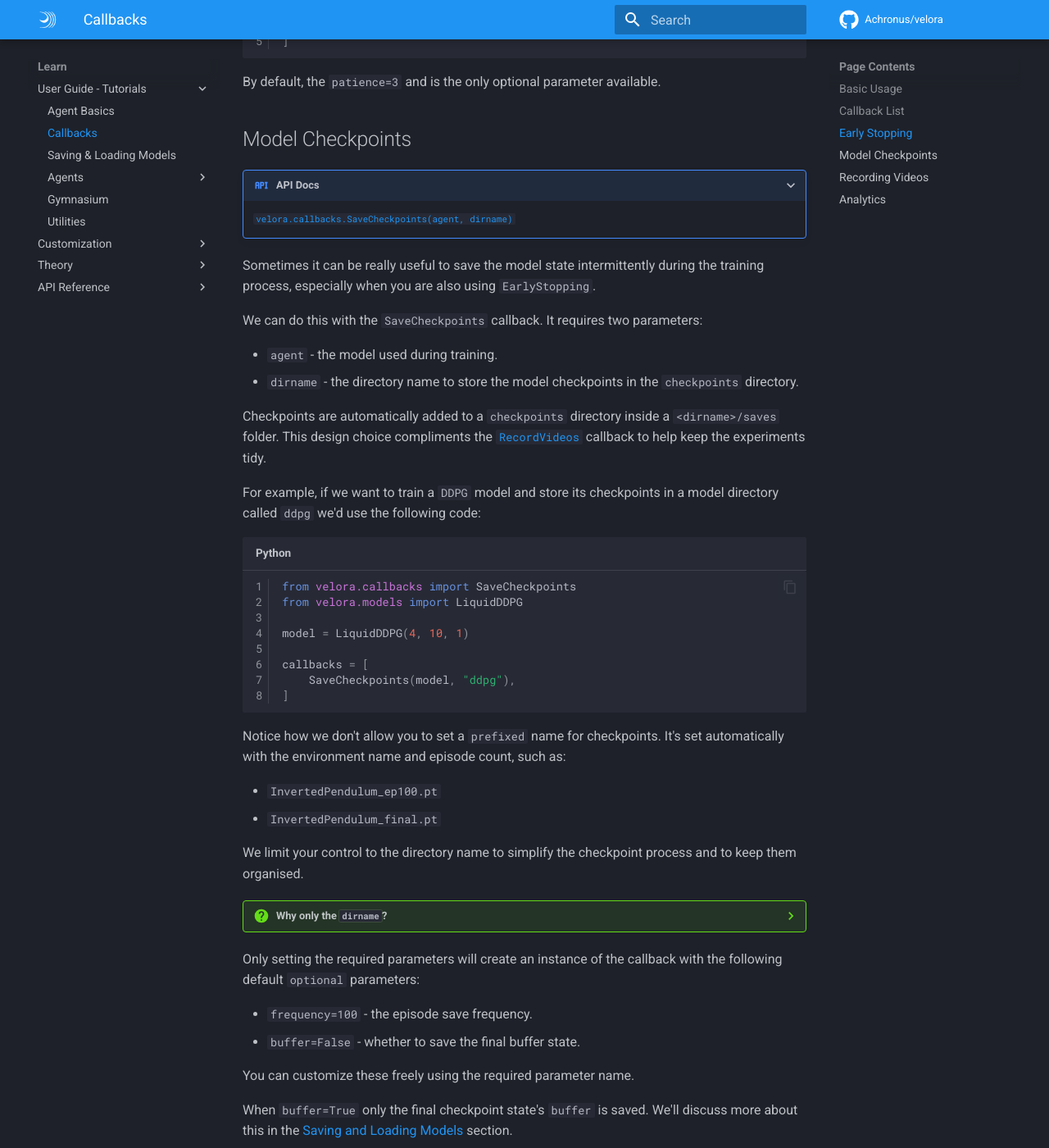
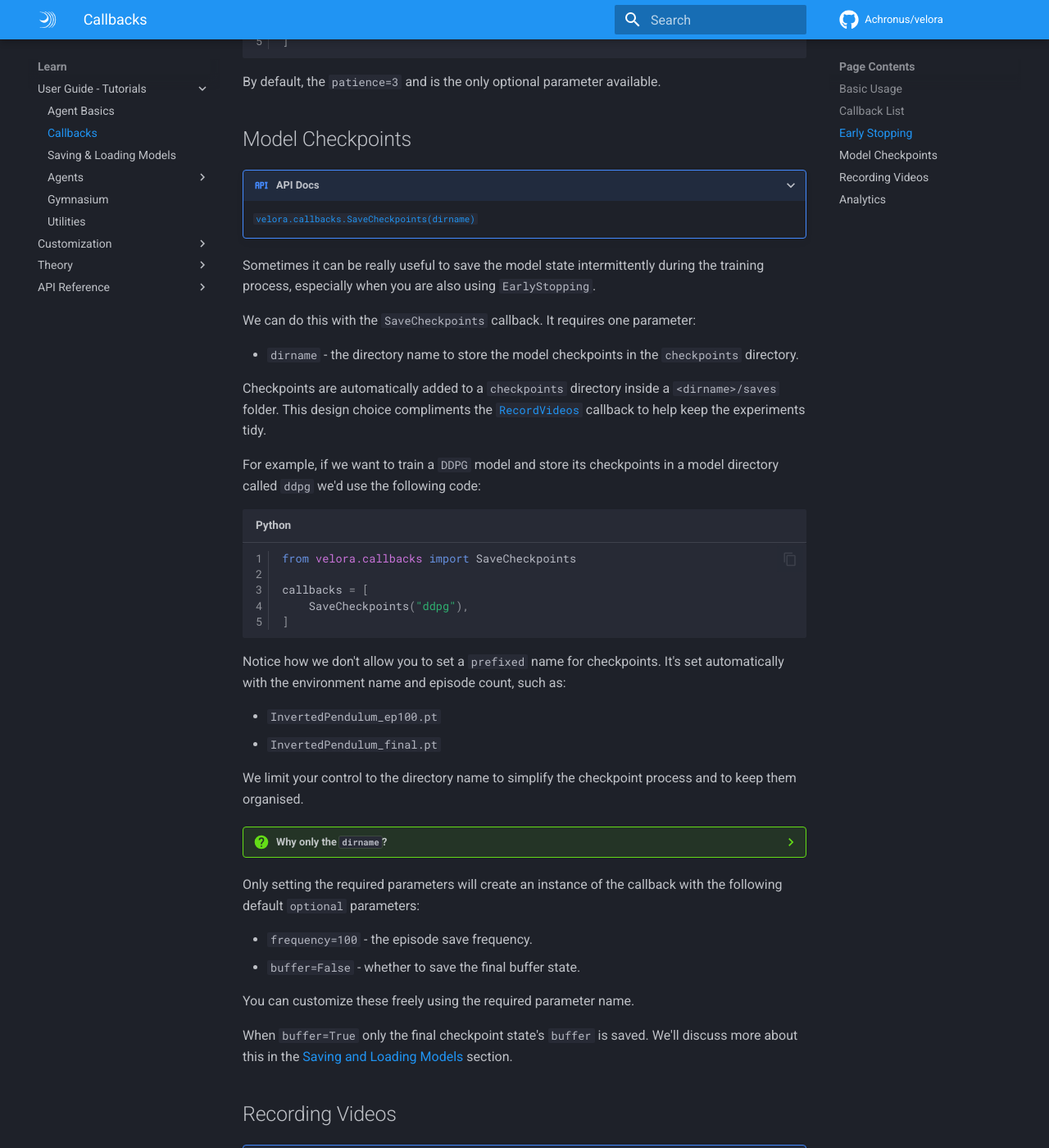
Before and after one commit to Achronus/velora, an MkDocs documentation site: the page built from docs/learn/tutorial/callback.md, in a window 1280 px wide and 1400 px high, scrolled down 1901 px. Shown: the whole window at 82% size. Built offline with MkDocs 1.6.1 and Material for MkDocs 9.7.7, drawn with Linux system fonts in a browser that asks for light colours; comment, search, counter and statistics services are not loaded; some of the changed text lies outside the part shown.

Commit message:
refactor(callback): Refactored `SaveCheckpoints` to simplify init.
Agent is now stored inside the training state. No longer need to pass into callback directly.

````diff
--- a/docs/learn/tutorial/callback.md
+++ b/docs/learn/tutorial/callback.md
@@ -90,13 +90,12 @@ By default, the `patience=3` and is the only optional parameter available.
 
 ???+ api "API Docs"
 
-    [`velora.callbacks.SaveCheckpoints(agent, dirname)`](../reference/callbacks.md#velora.callbacks.SaveCheckpoints)
+    [`velora.callbacks.SaveCheckpoints(dirname)`](../reference/callbacks.md#velora.callbacks.SaveCheckpoints)
 
 Sometimes it can be really useful to save the model state intermittently during the training process, especially when you are also using `EarlyStopping`.
 
-We can do this with the `SaveCheckpoints` callback. It requires two parameters:
+We can do this with the `SaveCheckpoints` callback. It requires one parameter:
 
-- `agent` - the model used during training.
 - `dirname` - the directory name to store the model checkpoints in the `checkpoints` directory.
 
 Checkpoints are automatically added to a `checkpoints` directory inside a `<dirname>/saves` folder. This design choice compliments the [`RecordVideos`](#recording-videos) callback to help keep the experiments tidy.
@@ -105,12 +104,9 @@ For example, if we want to train a `DDPG` model and store its checkpoints in a m
 
 ```python
 from velora.callbacks import SaveCheckpoints
-from velora.models import LiquidDDPG
-
-model = LiquidDDPG(4, 10, 1)
 
 callbacks = [
-    SaveCheckpoints(model, "ddpg"),
+    SaveCheckpoints("ddpg"),
 ]
 ```
 
@@ -123,7 +119,7 @@ We limit your control to the directory name to simplify the checkpoint process a
 
 ??? question "Why only the `dirname`?"
 
-    Under the hood, we use the `model.save()` method for storing checkpoints, so each checkpoint folder will also contain a `model_config.json` file containing comprehensive details of the trained agent.
+    Under the hood, we use the `agent.save()` method for storing checkpoints (more on this later), so each checkpoint folder will also contain a `model_config.json` file containing comprehensive details of the trained agent.
 
     That way, you don't need any complex `dirnames`! 😉
 
@@ -157,25 +153,24 @@ Videos are automatically added to a `checkpoints` directory inside a `<dirname>/
 
 ```python
 from velora.callbacks import EarlyStopping, SaveCheckpoints, RecordVideos
-from velora.models import LiquidDDPG
 
 # Solo
 callbacks = [
     RecordVideos("episode", "ddpg"),
 ]
 
-
 # With other callbacks
-model = LiquidDDPG(4, 10, 1)
 CP_DIR = "ddpg"
 FREQ = 5
 
 callbacks = [
-    SaveCheckpoints(model, CP_DIR, frequency=FREQ, buffer=True),
+    SaveCheckpoints(CP_DIR, frequency=FREQ, buffer=True),
     EarlyStopping(target=15.),
     RecordVideos("episode", CP_DIR, frequency=FREQ),
 ]
 ```
+
+This code should work 'as is'.
 
 `frequency` is an optional parameter. If not set, it will default to `100`.
 
````
Also changed, not shown: 2 other files.
